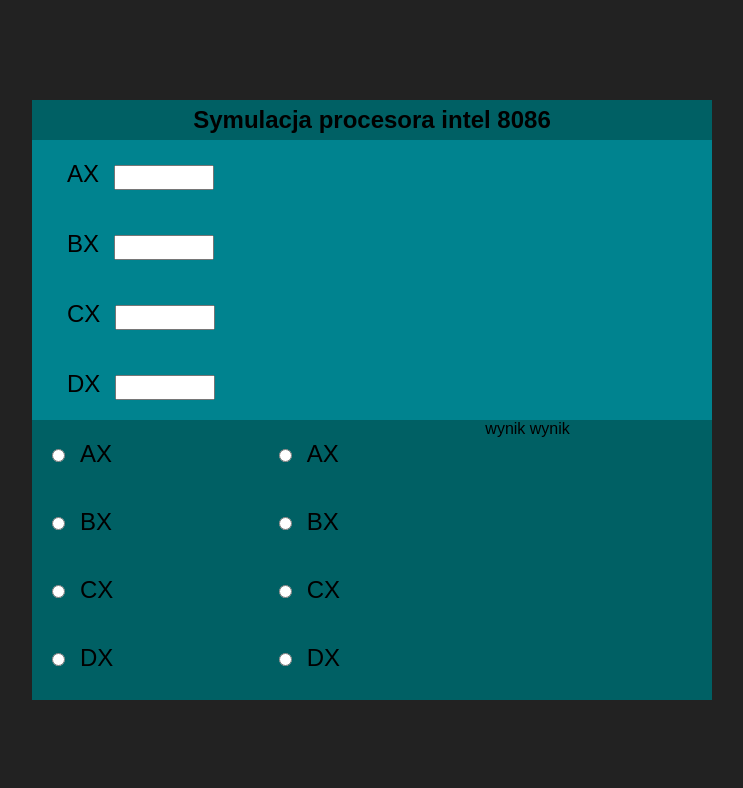
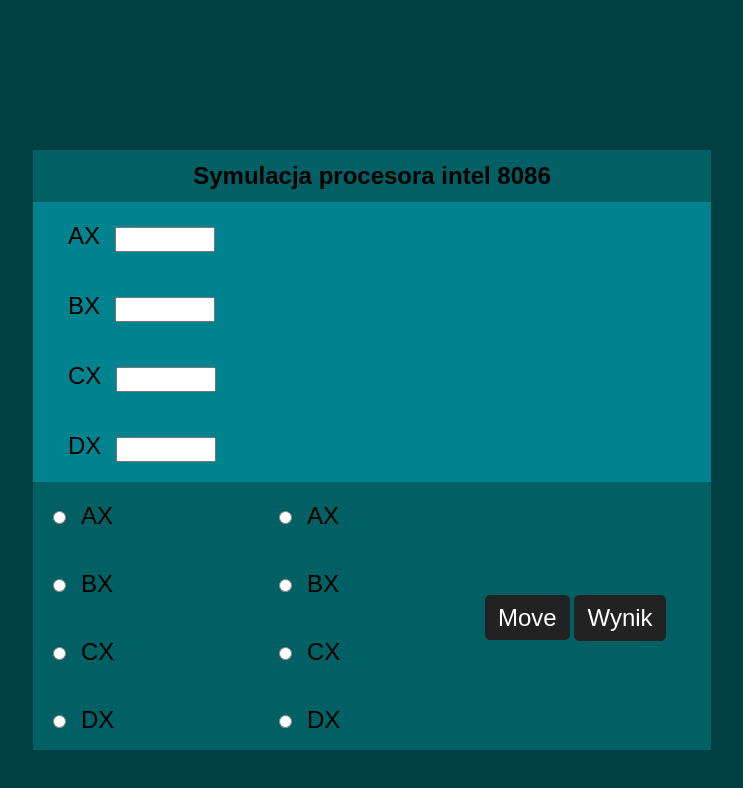
Before and after one commit to ExtemtedGold1/Processor, a plain HTML site: page index.html in a window 1280 px wide. Shown: the whole page, without its empty margins (268-1011 px from the left). Drawn offline with Linux system fonts and the light colour scheme.

Commit message:
Miernio jazda

```diff
--- a/index.html
+++ b/index.html
@@ -6,40 +6,45 @@
     <meta name="viewport" content="width=device-width, initial-scale=1.0">
     <link rel="stylesheet" href="style.css">
     <link rel="icon" href="processor.png">
-    <script src="script.js"></script>
     <title>Processor</title>
 </head>
 <body>
     <div class="blure">
         <div class="container">
-            <form action="" method="GET">
+            <form action="/" method="GET" id="form">
                 <div class="inputs-text">
                     <h2>Symulacja procesora intel 8086</h2>
-                    <div><label for="AX">AX</label><input type="text" name="AX" id="AX" style="text-transform:uppercase"></div>
-                    <div><label for="BX">BX</label><input type="text" name="BX" id="BX" style="text-transform:uppercase"></div>
+                    <div><label for="AX">AX</label><input type="text" name="AX" id="AX" style="text-transform:uppercase" maxlength="4" required></div>
+                    <div><label for="BX">BX</label><input type="text" name="BX" id="BX" style="text-transform:uppercase" maxlength="4" required></div>
                     <div><label for="CX">CX</label><input type="text" name="CX" id="CX" style="text-transform:uppercase"></div>
                     <div><label for="DX">DX</label><input type="text" name="DX" id="DX" style="text-transform:uppercase"></div>
                 </div>
                 <div class="grid">
                     <div class="inputs-radio">
-                        <div><input type="radio" name="" id=""><label for="AX">AX</label></div>
-                        <div><input type="radio" name="" id=""><label for="BX">BX</label></div>
-                        <div><input type="radio" name="" id=""><label for="CX">CX</label></div>
-                        <div><input type="radio" name="" id=""><label for="BX">DX</label></div>
+                        <div><input type="radio" name="orders" id="AXchk" value="AX"><label>AX</label></div>
+                        <div><input type="radio" name="orders" id="BXchk" value="BX"><label>BX</label></div>
+                        <div><input type="radio" name="orders" id="CXchk" value="CX"><label>CX</label></div>
+                        <div><input type="radio" name="orders" id="DXchk" value="DX"><label>DX</label></div>
                     </div>
                     <div class="inputs-radio">
-                        <div><input type="radio" name="" id=""><label for="AX">AX</label></div>
-                        <div><input type="radio" name="" id=""><label for="BX">BX</label></div>
-                        <div><input type="radio" name="" id=""><label for="CX">CX</label></div>
-                        <div><input type="radio" name="" id=""><label for="BX">DX</label></div>
+                        <div><input type="radio" name="orders2" id="AXchk2" value="AX"><label>AX</label></div>
+                        <div><input type="radio" name="orders2" id="BXchk2" value="BX"><label>BX</label></div>
+                        <div><input type="radio" name="orders2" id="CXchk2" value="CX"><label>CX</label></div>
+                        <div><input type="radio" name="orders2" id="DXchk2" value="DX"><label>DX</label></div>
                     </div>
-                    <div class="inputs-radio">
-                        <output>wynik</output>
-                        <output>wynik</output>
+                    <div class="inputs-radio wynik">
+                        <div id="wynik"></div>
+                           <div class="wynik-child">
+                            <select class="select">
+                                <option value="move" id="move">Move</option>
+                            </select>
+                        <input type="submit" value="Wynik" id="submit">
+                           </div>
                     </div>
                 </div>
             </form>
         </div>
     </div>
+    <script defer src="script.js"></script>
 </body>
 </html>
--- a/script.js
+++ b/script.js
@@ -1 +1,18 @@
-window.alert("Witaj w symulacji procesora.")
+const form = document.getElementById('form');
+form.addEventListener('submit', () => {
+    const ax = document.getElementById('AX');
+    const bx = document.getElementById('BX');
+    const cx = document.getElementById('CX');
+    const dx = document.getElementById('DX');
+    alert(ax.value +" " + bx.value + " " + cx.value + " " + dx.value)
+
+
+    var orders = document.getElementsByName('orders');
+    for(i=0; i<orders.length; i++){
+        if(orders[i].checked){
+            document.getElementById('wynik').innerHTML = orders[i].value;
+            break;
+        }
+    }
+
+})
--- a/style.css
+++ b/style.css
@@ -8,14 +8,17 @@
 body{
     background-color: #222;
 }
+.blure{
+    background-color: #004042;
+    padding-top: 50px;
+    padding-bottom: 245px;
+}
 .container{
-    position: absolute;
-    top: 100px;
-    left: 300px;
-    right: 300px;
+    margin: auto;
+    margin-top: 100px;
     background-color: #006064;
     height: 600px;
-    width: auto;
+    width: 678px;
     /* border-radius: 20px; */
 }
 label{
@@ -24,7 +27,7 @@ label{
 }
 h2{
     text-align: center;
-    padding: 6px;
+    padding: 12px;
 }
 .inputs-text{
     text-align: left;
@@ -47,3 +50,52 @@ h2{
     grid-template-columns: repeat(3 , 1fr);
     grid-template-rows: 1fr;
 }
+#submit{
+    padding: 8px 12px;
+    color: #fff;
+    background-color: #222;
+    border: 1px solid #222;
+    font-size: 1.5rem;
+    cursor: pointer;
+    border-radius: 5px;
+}
+.select{
+    padding: 8px 12px;
+    color: #fff;
+    background-color: #222;
+    border: 1px solid #222;
+    cursor: pointer;
+    font-size: 1.5rem;
+    border-radius: 5px;
+
+    appearance: none;
+    -webkit-appearance: none;
+    -moz-appearance: none;
+}
+.select option{
+    background-color: #222;
+}
+.select option:hover, .select option:focus{
+    background-color: #222;
+    color: #fff;
+}
+.select:focus, .select:hover{
+    outline: none;
+    border: 1px solid #212121;
+}
+.wynik{
+    position: relative;
+    display: block;
+    text-align: center;
+}
+.wynik div{
+    padding: 0;
+}
+.wynik-child{
+    position: absolute;
+    top: 50%;
+    padding: 0;
+    margin: 0;
+    -ms-transform: translateY(-50%);
+    transform: translateY(-50%);
+}
```
